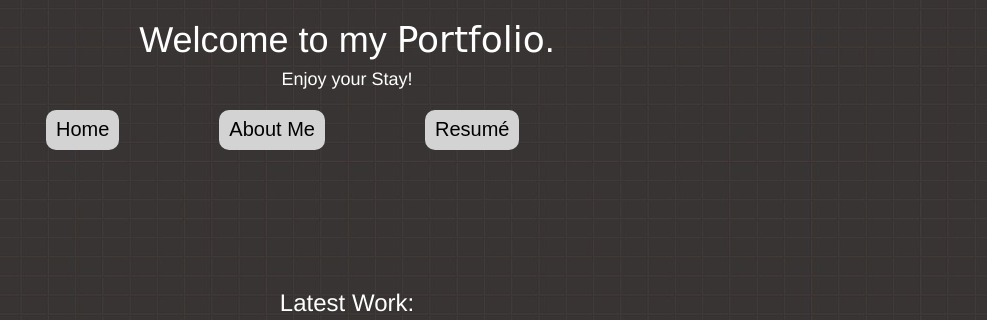
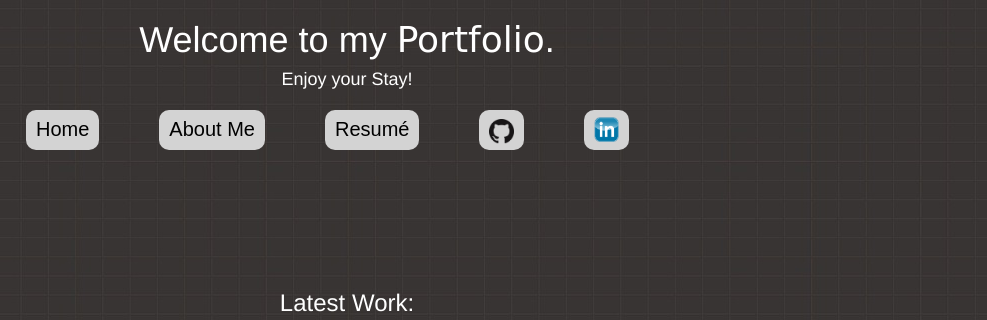
Before and after one commit to mkelley2/portfolio, a plain HTML site: page index.html in a window 1280 px wide. Shown: the top 320 px of the page, 293-1280 px from the left. Drawn offline with nearby package versions, Linux system fonts and the light colour scheme.

Commit message:
added github and linked in links to both navbar types

```diff
--- a/css/styles.css
+++ b/css/styles.css
@@ -51,12 +51,6 @@ h3 {
   font-size: 20px;
 }
 
-/*.navbar li {
-  background-color: grey;
-  padding: 10px;
-  border-radius: 10px;
-  /*width:50px;*/
-
 
 .navbar a {
   color: black;
@@ -65,8 +59,17 @@ h3 {
 
 .navbar li, .navbar button {
   float: left;
-  margin: 50px;
+  margin: 30px;
   margin-top: 10px;
+}
+
+#social_links {
+  /*float: right;*/
+  color: white;
+}
+
+#big_nav{
+  margin-bottom: 20px;
 }
 
 #sm_nav{
@@ -148,6 +151,16 @@ footer {
   font-size: 16px;
 }
 
+#github_logo {
+  width: 25px;
+}
+
+#linked_logo {
+  width: 25px;
+  margin-top: -3px;
+  background-color: none;
+}
+
 center img {
   margin-top: 20px;
 }
--- a/index.html
+++ b/index.html
@@ -16,6 +16,7 @@
       </div>
       <img src="https://avatars0.githubusercontent.com/u/13737040?v=3&s=460" id="prof_pic"  alt=" Picture of Matt Kelley">
       <div class="row">
+        <div class="row">
           <!-- navbar -->
           <div class="navbar" id="big_nav">
             <ul>
@@ -28,6 +29,12 @@
               <li class="nav_links">
                 <a href="resume.html">Resumé</a>
               </li>
+              <li class="nav_links">
+                <a href="https://github.com/mkelley2/"><img src="img/GitHub_Logo.png" id="github_logo" alt="github's logo"></a>
+              </li>
+              <li class="nav_links">
+                <a href="https://www.linkedin.com/in/mattkelley3"><img src="img/linked_Logo.png" id="linked_logo" alt="LinkedIn's logo"></a>
+              </li>
             </ul>
           </div><!-- end of big navbar-->
           <div class="navbar" id="sm_nav">
@@ -36,6 +43,8 @@
               <a href="index.html">Home</a>
               <a href="about.html">About Me</a>
               <a href="resume.html">Resumé</a>
+              <a href="https://github.com/mkelley2/"><img src="img/GitHub_Logo.png" id="github_logo" alt="github's logo"></a>
+              <a href="https://www.linkedin.com/in/mattkelley3"><img src="img/linked_Logo.png" id="linked_logo" alt="LinkedIn's logo"></a>
             </div>
             <script>
             function dropFunction() {
@@ -72,6 +81,7 @@
             //   }
             // };
             </script>
+          </div>
         </div>
       </div>
       <div class="row" id="holder"> <!-- main row -->
```
Also changed, not shown: about.html (+8 -0 lines), resume.html (+8 -0 lines), img/Github_Logo.png (added), img/linked_Logo.png (added). Lines whose indentation alone changed are shown as unchanged.
